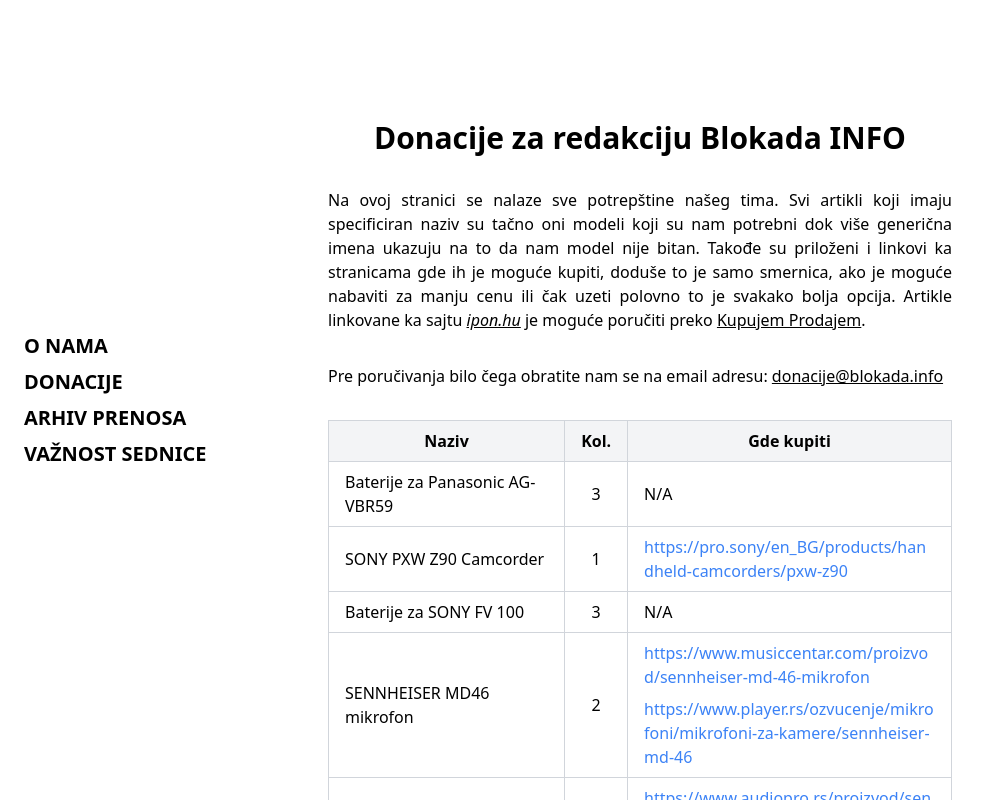
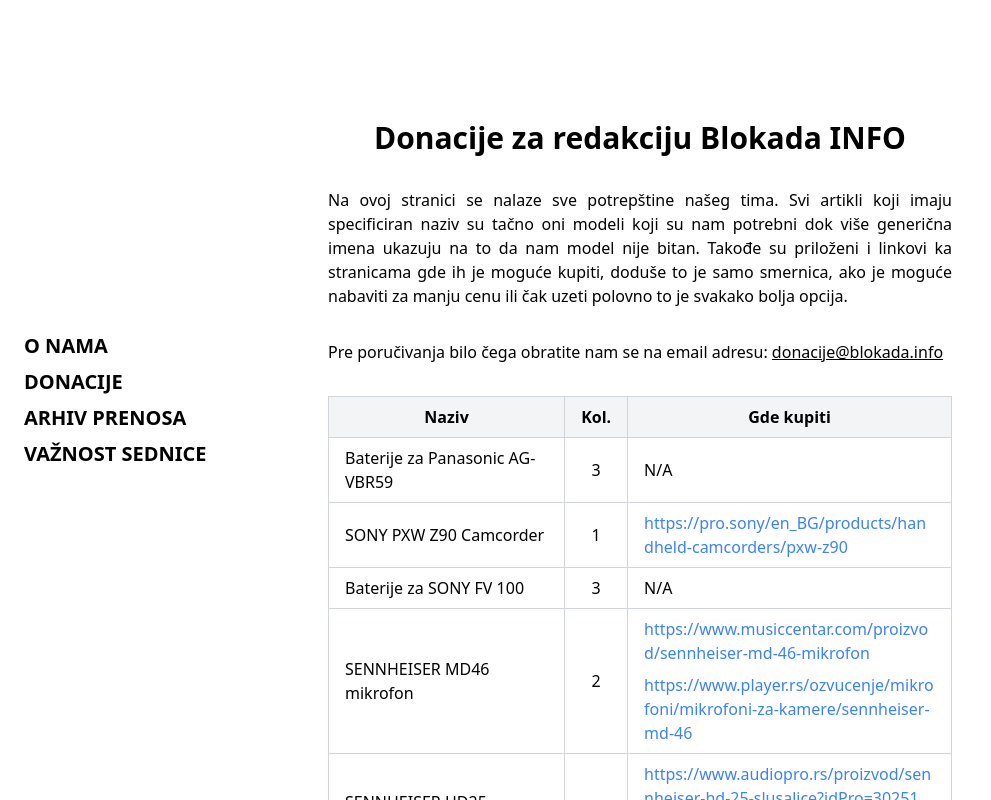
Before and after one commit to blokadainfo/website, a SvelteKit app: page /donacije in a window 1280 px wide. Shown: the top 800 px of the page, without its empty margins (0-991 px from the left). Built offline with nearby package versions, Linux system fonts and the light colour scheme.

Commit message:
fix(donations): text
Signed-off-by: Aleksa Siriški <31509435+aleksasiriski@users.noreply.github.com>

```diff
--- a/src/routes/(prerendered)/donacije/+page.svelte
+++ b/src/routes/(prerendered)/donacije/+page.svelte
@@ -10,10 +10,7 @@
 		su tačno oni modeli koji su nam potrebni dok više generična imena ukazuju na to da nam model
 		nije bitan. Takođe su priloženi i linkovi ka stranicama gde ih je moguće kupiti, doduše to je
 		samo smernica, ako je moguće nabaviti za manju cenu ili čak uzeti polovno to je svakako bolja
-		opcija. Artikle linkovane ka sajtu <a href="https://ipon.hu" class="italic underline">ipon.hu</a
-		>
-		je moguće poručiti preko
-		<a href="https://www.kupujemprodajem.com" class="underline">Kupujem Prodajem</a>.
+		opcija.
 	</p>
 	<p>
 		Pre poručivanja bilo čega obratite nam se na email adresu:
```
